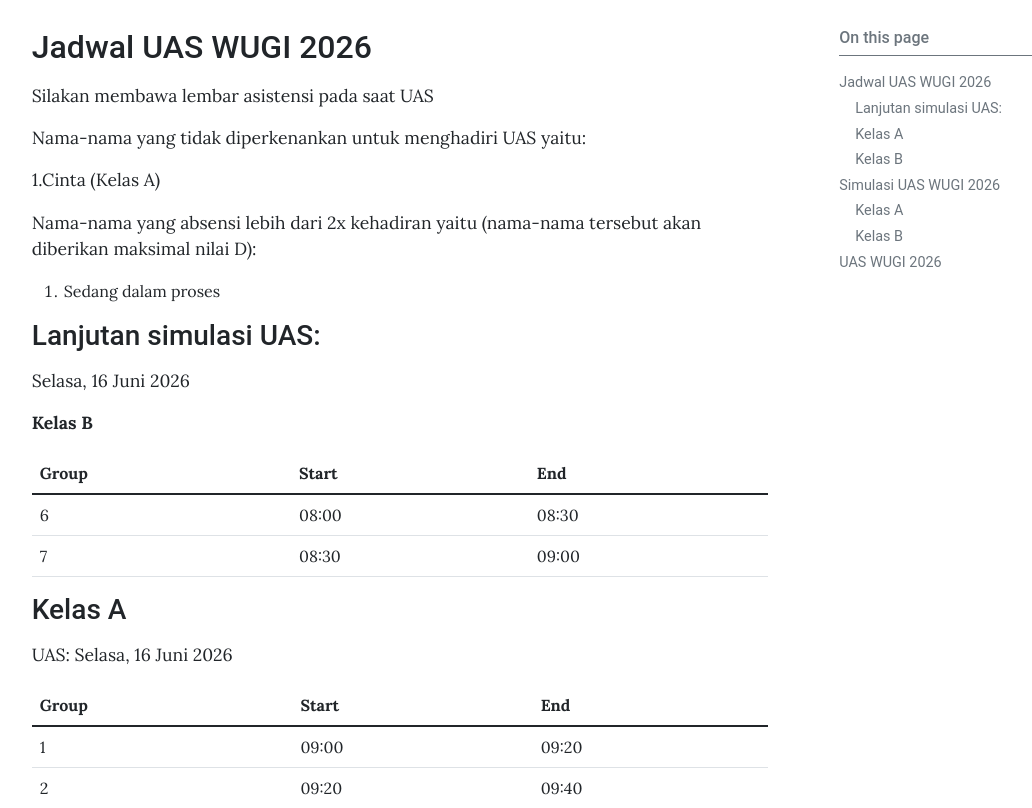
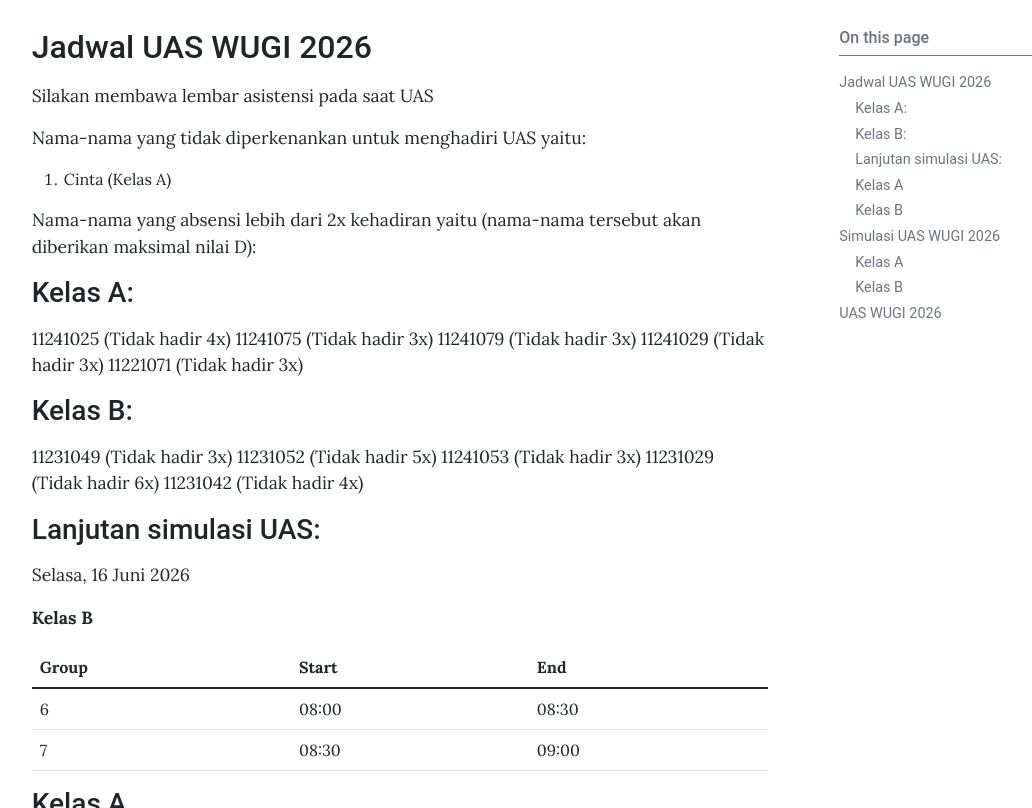
Before and after one commit to gusti-alfarisy/gusti-alfarisy.github.io, a Jekyll site: the page built from _posts/2026-05-24-final-exam-wugi-2026.md, in a window 1280 px wide and 900 px high, scrolled down 360 px, cut to the strip 92-900 px from the top of the window. Shown: the whole strip, without its empty margins (74-1106 px from the left). Built offline with Jekyll 4.4.1, drawn with Linux system fonts in a browser that asks for light colours.

Commit message:
update absensi

```diff
--- a/_posts/2026-05-24-final-exam-wugi-2026.md
+++ b/_posts/2026-05-24-final-exam-wugi-2026.md
@@ -16,11 +16,25 @@ Silakan membawa lembar asistensi pada saat UAS
 
 Nama-nama yang tidak diperkenankan untuk menghadiri UAS yaitu:
 
-1.Cinta (Kelas A)
+1. Cinta (Kelas A)
 
 Nama-nama yang absensi lebih dari 2x kehadiran yaitu (nama-nama tersebut akan diberikan maksimal nilai D):
 
-1. Sedang dalam proses
+### Kelas A:
+
+11241025 (Tidak hadir 4x)
+11241075 (Tidak hadir 3x)
+11241079 (Tidak hadir 3x)
+11241029 (Tidak hadir 3x)
+11221071 (Tidak hadir 3x)
+
+### Kelas B:
+
+11231049 (Tidak hadir 3x)
+11231052 (Tidak hadir 5x)
+11241053 (Tidak hadir 3x)
+11231029 (Tidak hadir 6x)
+11231042 (Tidak hadir 4x)
 
 
 ### Lanjutan simulasi UAS:
```
